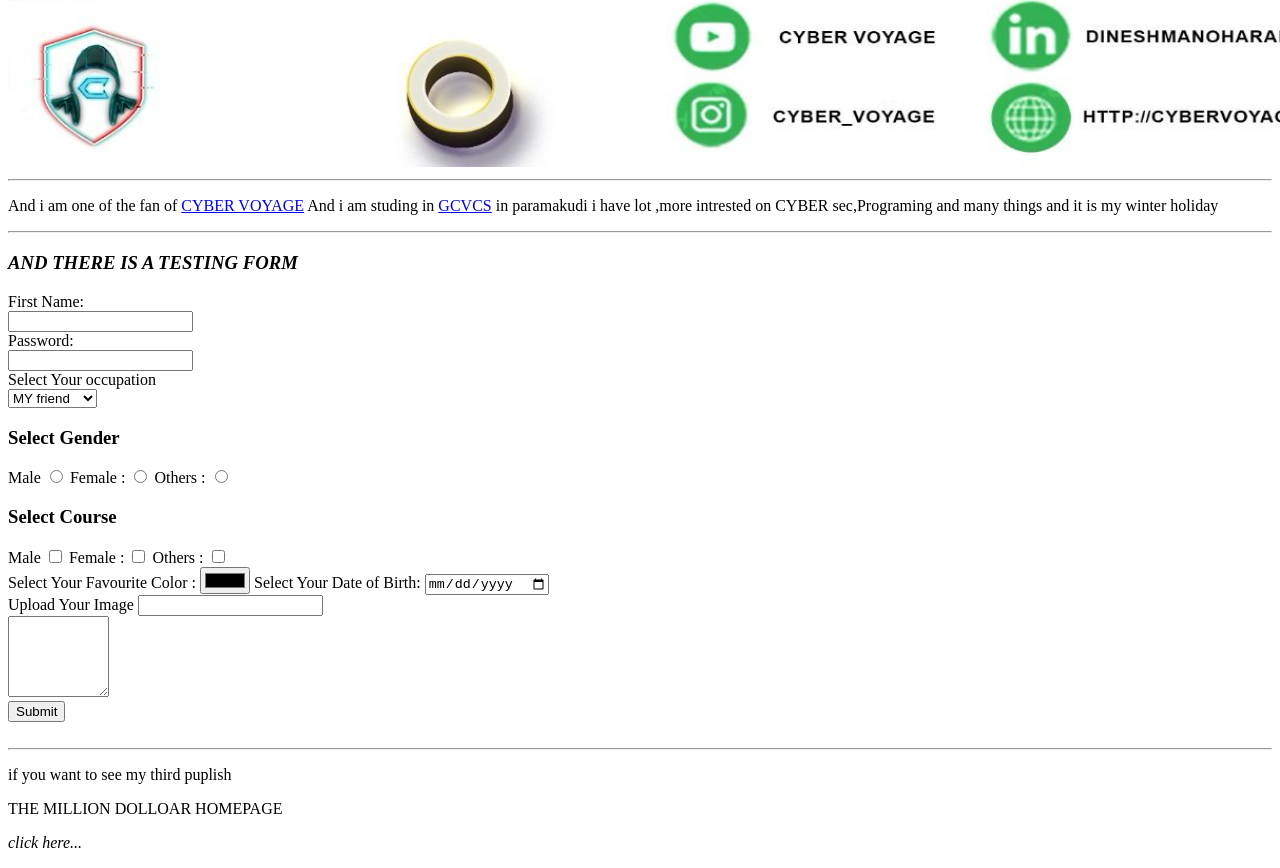
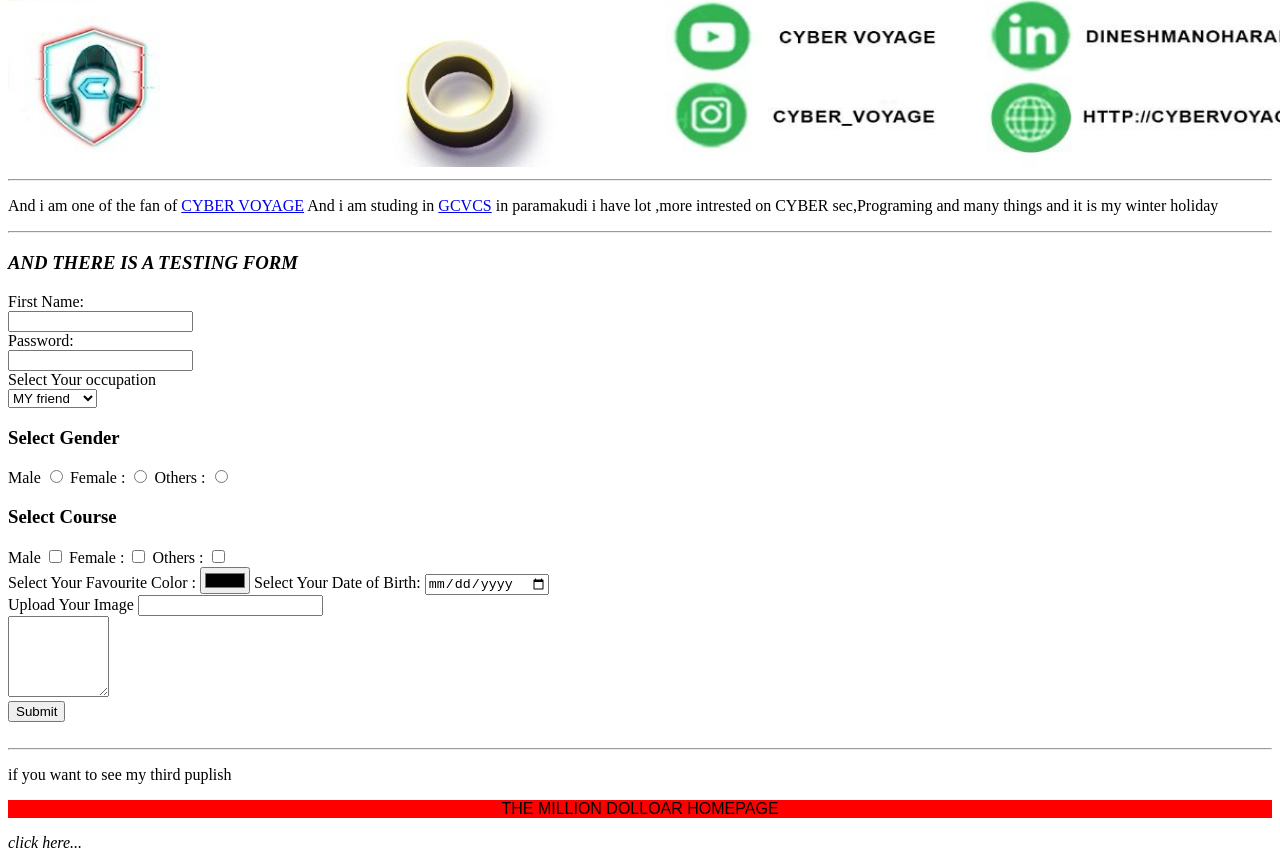
Before and after one commit to SHN011/dharani11, a plain HTML site: page my details & test form.html in a window 1280 px wide. Shown: the part 1285-2153 px from the top of the page. Drawn offline with Linux system fonts and the light colour scheme.

Commit message:
Update my details & test form.html

```diff
--- a/my details & test form.html
+++ b/my details & test form.html
@@ -58,7 +58,7 @@
         </form>
     <br>
     <hr>
-<p>if you want to see my third puplish</p>   <p>THE MILLION DOLLOAR HOMEPAGE</p> <pstyle="background-color:red;text-align:center;font-family:arial;"> <a herf="https://shn011.github.io/1-MILLION-DOLLAR-MY-FAV-COPY/www.milliondollarhomepage.com/index.html"><i>click here...</i></a>  </p>
+<p>if you want to see my third puplish</p>   <p style="background-color:red;text-align:center;font-family:arial;">THE MILLION DOLLOAR HOMEPAGE</p> <p> <a herf="https://shn011.github.io/1-MILLION-DOLLAR-MY-FAV-COPY/www.milliondollarhomepage.com/index.html"><i>click here...</i></a>  </p>
 </body>
 
 </html>
```
